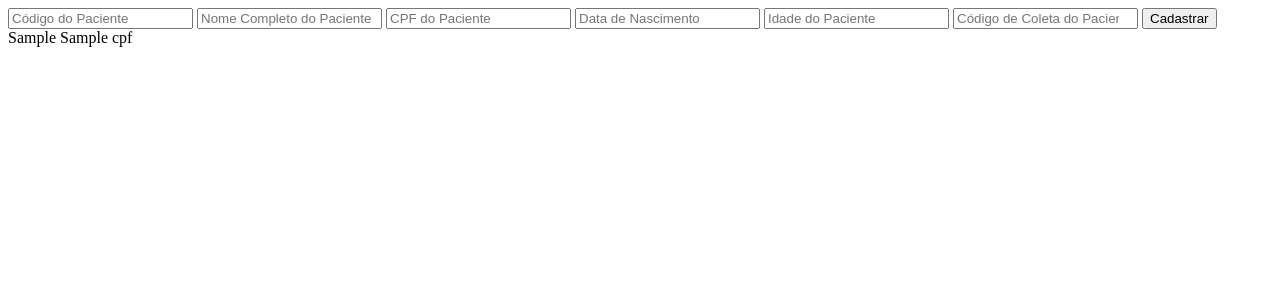
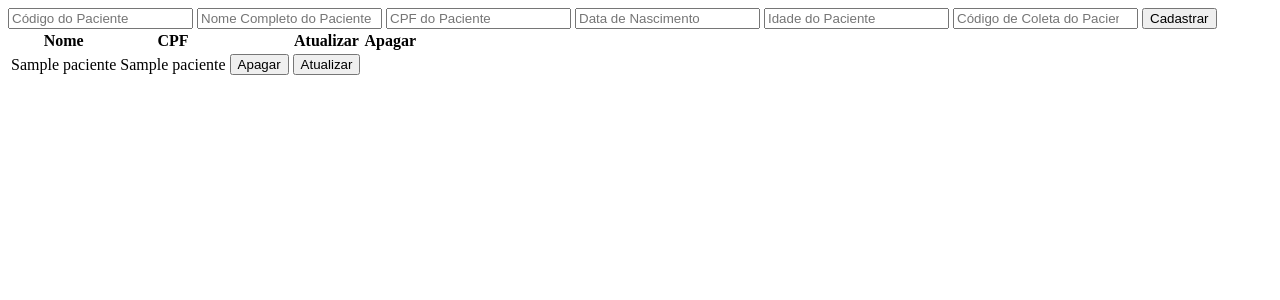
Before and after one commit to leandrosenazuza/api-consulta-medica, a Flask app: template src/templates/public/index.html in a window 1280 px wide. Shown: the top 300 px of the page. Run offline with Flask 3, Linux system fonts and the light colour scheme; the template is opened without the code that fills it: most values are stand-ins (such as "Sample title", 1, 10 or a date in 2020).

Commit message:
[WIP]: Construção da tabela de pacientes

```diff
--- a/src/templates/public/index.html
+++ b/src/templates/public/index.html
@@ -13,10 +13,40 @@
     <button type="submit">Cadastrar</button>
 
 </form>
+{% if data %}
+    <table>
+        <thead>
+            <tr>
+                <th>Nome</th>
+                <th>CPF<th>
+                <th>Atualizar</th>
+                <th>Apagar</th>
+            </tr>
+        </thead>
+        <tbody>
+        {% for paciente in data %}
+            <tr>
+                <td>{{paciente.3}}</td>
+                <td>{{paciente.2}} </td>
+                <td>
+                    <form action="/delete/paciente/{{paciente.0}}" method="post">
+                        <button>Apagar</button>
+                    </form>
+                </td>
+                <td>
+                    <form action="/update/paciente/{{paciente.0}}">
+                        <button>Atualizar</button>
+                    </form>
+                    {% else %}
+                    Não há paciente cadastrado com esse ID.
+                </td>
+            </tr>
+        </tbody>
+        {% endfor %}
+    </table>
 
-    {% for pacientes in data %}
-        {{pacientes.codigoPaciente}}
-        {{pacientes.CPF}}
-    {% endfor %}
+{% else %}
+<p>Nenhum paciente encontrado!</p>
+{% endif%}
 
 {% endblock %}
```
Also changed, not shown: src/controllers/controller.py (+19 -5 lines), src/templates/public/update.html (added, +16 -0 lines).
